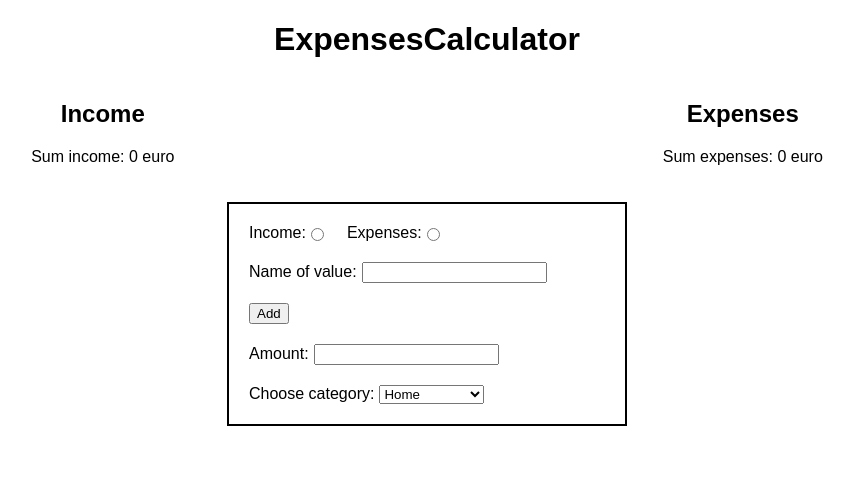
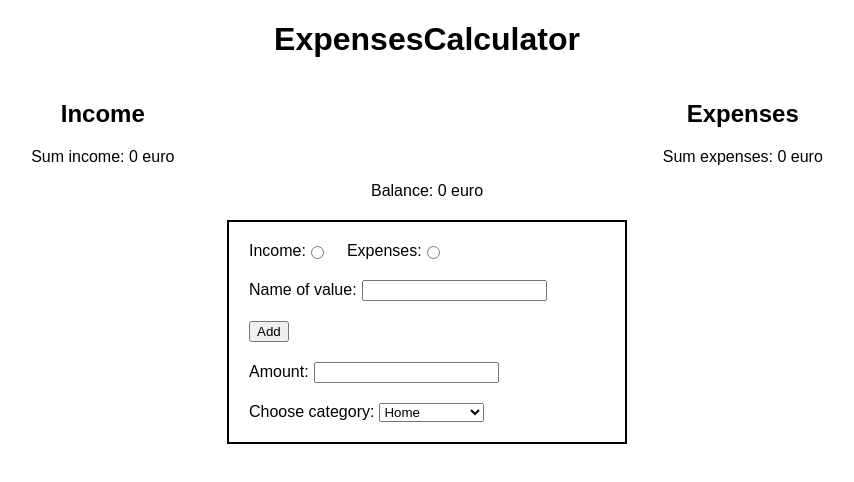
Before and after one commit to MariuszRozycki/R-S_module-4-assignments, a React (Create React App) app: page / in a window 1280 px wide. Shown: the top 482 px of the page, without its empty margins (213-1067 px from the left). Built offline with nearby package versions, Linux system fonts and the light colour scheme.

Commit message:
feat: add Balance.js

```diff
--- a/src/ExpensesCalculator/ExpensesCalculator.js
+++ b/src/ExpensesCalculator/ExpensesCalculator.js
@@ -4,6 +4,7 @@ import Select from "./components/Select";
 import ListItem from "./components/ListItem";
 import SumIncome from "./components/SumIncome";
 import SumExpenses from "./components/SumExpenses";
+import Balance from "./components/Balance";
 
 import "./ExpensesCalculator.css";
 
@@ -68,8 +69,6 @@ function ExpensesCalculator() {
     setNameOfValue("");
   }
 
-
-
   return (
     <div>
       <h1>ExpensesCalculator</h1>
@@ -90,7 +89,6 @@ function ExpensesCalculator() {
             incomeList={incomeList}
           />
         </div>
-
         <div className="wrapper-list">
           <h2>Expenses</h2>
           <ol ref={listExpensesRef} className="list-expenses">
@@ -108,6 +106,10 @@ function ExpensesCalculator() {
           />
         </div>
       </div>
+      <Balance
+        incomeList={incomeList}
+        expensesList={expensesList}
+      />
       <form className="form-wrapper">
         <div className="radio-wrapper">
           <label className="radio-label" htmlFor="income">Income:
--- /dev/null
+++ b/src/ExpensesCalculator/components/Balance.js
@@ -0,0 +1,29 @@
+import React from "react";
+
+function Balance({ incomeList, expensesList }) {
+  const balance = () => {
+    const incomeSum = () => {
+      let sum = 0;
+      for (let i = 0; i < incomeList.length; i++) {
+        sum += incomeList[i].value;
+      }
+      return sum;
+    }
+    const expensesSum = () => {
+      let sum = 0;
+      for (let i = 0; i < expensesList.length; i++) {
+        sum += expensesList[i].value;
+      }
+      return sum;
+    }
+    return incomeSum() - expensesSum();
+  }
+
+  return (
+    <>
+      <div>Balance: {balance()} euro</div>
+    </>
+  )
+}
+
+export default Balance;
--- a/src/ExpensesCalculator/components/ListItem.js
+++ b/src/ExpensesCalculator/components/ListItem.js
@@ -1,16 +1,12 @@
 import React from "react";
 
 function ListItem({ textItem, idItem, value, incomeList, setIncomeList, expensesList, setExpensesList }) {
-  console.log("incomeList", incomeList);
   const removeHandler = () => {
     if (incomeList) {
       setIncomeList(incomeList.filter(el => {
-        console.log("el.id", el.id);
-        console.log("idItem", idItem);
         return el.id !== idItem;
       }))
     }
-
     if (expensesList) {
       setExpensesList(expensesList.filter(el => {
         return el.id !== idItem;
--- a/src/ExpensesCalculator/components/SumIncome.js
+++ b/src/ExpensesCalculator/components/SumIncome.js
@@ -1,16 +1,11 @@
 import React from "react";
 
 function SumIncome({ incomeList }) {
-  console.log("incomeList", incomeList);
-
   const addSumEl = () => {
     let sum = 0;
     for (let i = 0; i < incomeList.length; i++) {
-
       sum += incomeList[i].value
-      console.log(incomeList[i].value);
     }
-    console.log("sum", sum);
     return sum;
   }
   addSumEl();
```
